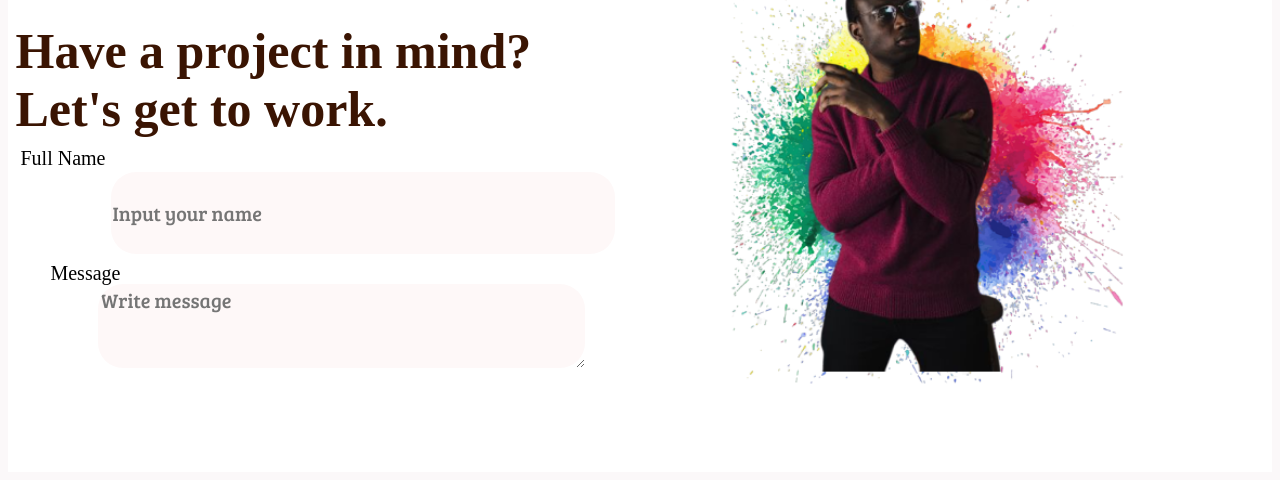
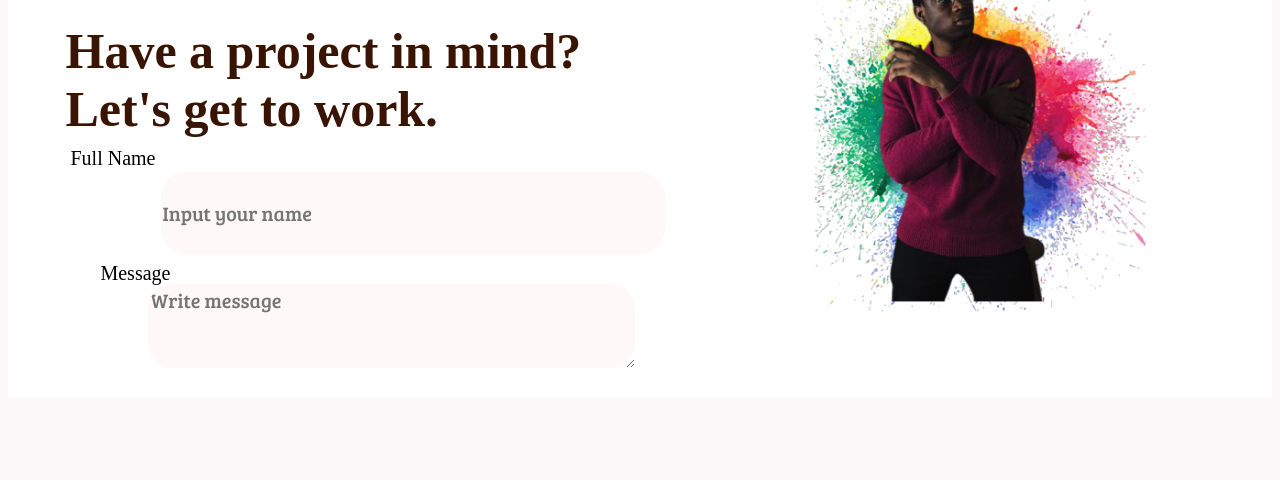
Before and after one commit to Queen-02/abu-agency, a plain HTML site: page index.html in a window 1280 px wide. Shown: the part 2991-3471 px from the top of the page. After the commit the page ends 3397 px from the top, so only its background shows below. Drawn offline with Linux system fonts and the light colour scheme.

Commit message:
add changes made

```diff
--- a/index.html
+++ b/index.html
@@ -185,7 +185,7 @@
             </form>
         </div>
         <div class="nine">
-            <img src="/images/new-design-designify.png" alt="" height="650" width="650">
+            <img src="/images/new-design-designify.png" alt="" height="550" width="550">
         </div>
     </div>
 </body>
```
